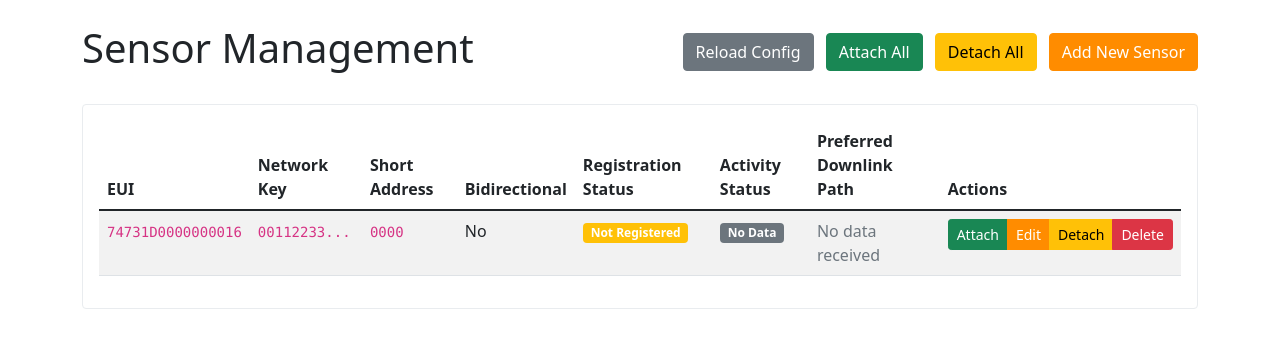
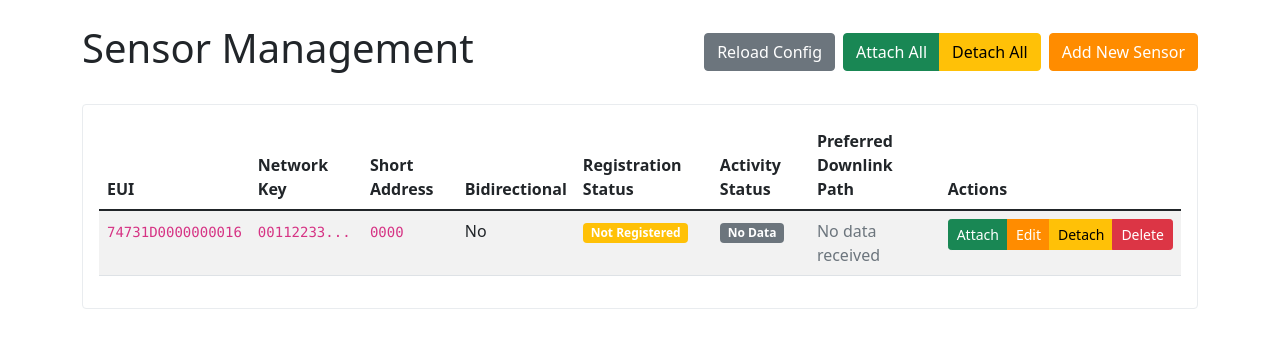
Before and after one commit to plasmonized/containerized-mioty-Service-Center, a Flask app: page /sensors in a window 1280 px wide. Shown: the part 56-404 px from the top of the page. Run offline with Flask 3, Linux system fonts and the light colour scheme; data that the repository does not hold is empty.

Commit message:
Improve sensor management interface and add individual sensor attachment
Enhance the UI for sensor management by styling buttons and grouping them logically. Introduce a new JavaScript function `attachSensor(eui)` to allow attaching individual sensors to base stations via a POST request to `/api/sensors/{eui}/attach`.

Replit-Commit-Author: Agent
Replit-Commit-Session-Id: dff2e869-4b7f-4f29-8fc5-9bff519cd8ee
Replit-Commit-Checkpoint-Type: intermediate_checkpoint
Replit-Commit-Screenshot-Url: https://storage.googleapis.com/screenshot-production-us-central1/f1a9777f-5f72-4a1a-a74b-d32075e72fbd/dff2e869-4b7f-4f29-8fc5-9bff519cd8ee/EN9qjS8

```diff
--- a/templates/sensors.html
+++ b/templates/sensors.html
@@ -7,19 +7,25 @@
 <div id="alertContainer" class="mb-3"></div>
 <div class="d-flex justify-content-between align-items-center mb-4">
     <h1>Sensor Management</h1>
-    <div>
-        <button class="btn me-2" onclick="reloadSensors()" title="Reload sensor configuration" style="background-color: #6c757d; color: white; border-color: #6c757d;">
-            Reload Config
-        </button>
-        <button class="btn btn-success me-2" onclick="attachAllSensors()" title="Attach all sensors to base stations">
-            Attach All
-        </button>
-        <button class="btn btn-warning me-2" onclick="detachAllSensors()" title="Detach all sensors from base stations">
-            Detach All
-        </button>
-        <button class="btn btn-primary" data-bs-toggle="modal" data-bs-target="#sensorModal" onclick="openSensorModal()" style="background-color: #ff8c00; border-color: #ff8c00;">
-            Add New Sensor
-        </button>
+    <div class="btn-toolbar" role="toolbar">
+        <div class="btn-group me-2" role="group">
+            <button class="btn btn-secondary" onclick="reloadSensors()" title="Reload sensor configuration">
+                <i class="fas fa-sync-alt"></i> Reload Config
+            </button>
+        </div>
+        <div class="btn-group me-2" role="group">
+            <button class="btn btn-success" onclick="attachAllSensors()" title="Attach all sensors to base stations">
+                <i class="fas fa-link"></i> Attach All
+            </button>
+            <button class="btn btn-warning" onclick="detachAllSensors()" title="Detach all sensors from base stations">
+                <i class="fas fa-unlink"></i> Detach All
+            </button>
+        </div>
+        <div class="btn-group" role="group">
+            <button class="btn btn-primary" data-bs-toggle="modal" data-bs-target="#sensorModal" onclick="openSensorModal()" style="background-color: #ff8c00; border-color: #ff8c00;">
+                <i class="fas fa-plus"></i> Add New Sensor
+            </button>
+        </div>
     </div>
 </div>
 
@@ -232,6 +238,26 @@ function saveSensor() {
     });
 }
 
+function attachSensor(eui) {
+        if (confirm(`Are you sure you want to attach sensor ${eui} to all connected base stations?`)) {
+            fetch(`/api/sensors/${eui}/attach`, {
+                method: 'POST'
+            })
+            .then(response => response.json())
+            .then(data => {
+                if (data.success) {
+                    showAlert('success', data.message);
+                    loadSensors();
+                } else {
+                    showAlert('danger', data.message);
+                }
+            })
+            .catch(error => {
+                showAlert('danger', 'Error attaching sensor: ' + error.message);
+            });
+        }
+    }
+
 function detachSensor(eui) {
         if (confirm(`Are you sure you want to detach sensor ${eui} from all base stations?`)) {
             fetch(`/api/sensors/${eui}/detach`, {
```
